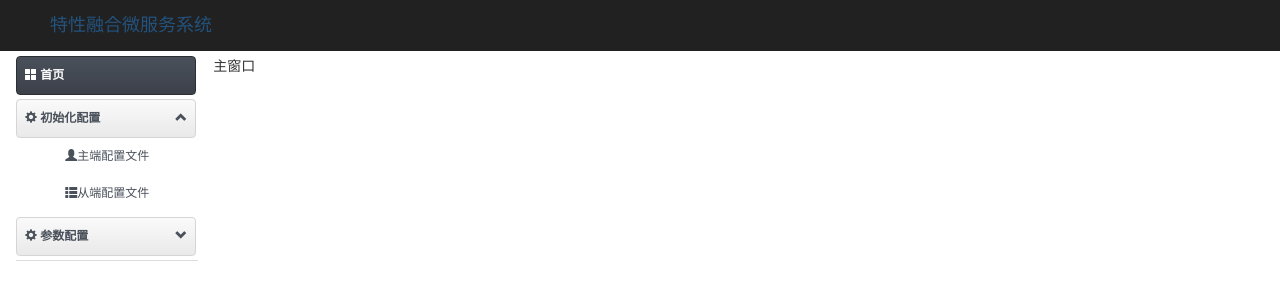
After one commit to solarcreeper/python, a Flask app: template flask/web_service/app/templates/homepage.html in a window 1280 px wide, after a click on "初始化配置". The commit adds this page. Shown: the top 300 px of the page. Run offline with Flask 2, Linux system fonts and the light colour scheme; the template is opened without the code that fills it, so the values that code supplies are empty; some libraries are stand-ins or nearby versions.

Commit message:
homepage

```diff
--- a/flask/web/app/__init__.py
+++ b/flask/web/app/__init__.py
@@ -4,7 +4,6 @@ from flask_login import LoginManager
 from flask_openid import OpenID
 from flask_sqlalchemy import SQLAlchemy
 from config import basedir
-from app import views, models
 
 app = Flask(__name__)
 app.config.from_object('config')
@@ -12,4 +11,7 @@ db = SQLAlchemy(app)
 
 lm = LoginManager()
 lm.init_app(app)
+lm.login_view = 'login'
 oid = OpenID(app, os.path.join(basedir, 'tmp'))
+
+from app import views, models
--- a/flask/web/app/models.py
+++ b/flask/web/app/models.py
@@ -1,5 +1,4 @@
 from app import db
-
 
 class User(db.Model):
     id = db.Column(db.Integer, primary_key=True)
@@ -21,7 +20,6 @@ class User(db.Model):
     def __repr__(self):
         return '<User %r' % (self.nickname)
 
-
 class Post(db.Model):
     id = db.Column(db.Integer, primary_key=True)
     body = db.Column(db.String(140))
--- a/flask/web/app/templates/index.html
+++ b/flask/web/app/templates/index.html
@@ -1,7 +1,11 @@
+<!-- extend base layout -->
 {% extends "base.html" %}
+
 {% block content %}
 <h1>Hi, {{user.nickname}}!</h1>
 {% for post in posts %}
-<div><p>{{post.author.nickname}} says: <b>{{post.body}}</b></p></div>
+<p>
+  {{post.author.nickname}} says: <b>{{post.body}}</b>
+</p>
 {% endfor %}
 {% endblock %}
--- a/flask/web/app/views.py
+++ b/flask/web/app/views.py
@@ -1,8 +1,18 @@
-from flask import render_template, flash, redirect
-from app import app
+from flask import render_template, flash, redirect, session, url_for, request, g
+from flask.ext.login import login_user, logout_user, current_user, login_required
+from app import app, db, lm, oid
 from .forms import LoginForm
+from .models import User
+# index view function suppressed for brevity
 
-# index view function suppressed for brevity
+
+@lm.user_loader
+def load_user(id):
+    return User.query.get(int(id))
+
+@app.before_request
+def before_request():
+    g.user = current_user
 
 @app.route('/login', methods = ['GET', 'POST'])
 def login():
@@ -14,3 +24,61 @@ def login():
         title = 'Sign In',
         form = form,
         providers = app.config['OPENID_PROVIDERS'])
+
+@oid.loginhandler
+def login():
+    if g.user is not None and g.user.is_authenticated():
+        return redirect(url_for('index'))
+    form = LoginForm()
+    if form.validate_on_submit():
+        session['remember_me'] = form.remember_me.data
+        return oid.try_login(form.openid.data, ask_for=['nickname', 'email'])
+    return render_template('login.html',
+                           title='Sign In',
+                           form=form,
+                           providers=app.config['OPENID_PROVIDERS'])
+
+@oid.after_login
+def after_login(resp):
+    if resp.email is None or resp.email == "":
+        flash('Invalid login. Please try again.')
+        return redirect(url_for('login'))
+    user = User.query.filter_by(email=resp.email).first()
+    if user is None:
+        nickname = resp.nickname
+        if nickname is None or nickname == "":
+            nickname = resp.email.split('@')[0]
+        user = User(nickname=nickname, email=resp.email)
+        db.session.add(user)
+        db.session.commit()
+    remember_me = False
+    if 'remember_me' in session:
+        remember_me = session['remember_me']
+        session.pop('remember_me', None)
+    login_user(user, remember = remember_me)
+    return redirect(request.args.get('next') or url_for('index'))
+
+@app.route('/')
+@app.route('/index')
+@login_required
+def index():
+    user = g.user
+    posts = [
+        {
+            'author': { 'nickname': 'John' },
+            'body': 'Beautiful day in Portland!'
+        },
+        {
+            'author': { 'nickname': 'Susan' },
+            'body': 'The Avengers movie was so cool!'
+        }
+    ]
+    return render_template('index.html',
+        title = 'Home',
+        user = user,
+        posts = posts)
+
+@app.route('/logout')
+def logout():
+    logout_user()
+    return redirect(url_for('index'))
--- a/flask/web/db_create.py
+++ b/flask/web/db_create.py
@@ -1,8 +1,8 @@
 #!flask/bin/python
 from migrate.versioning import api
-from config import SQLALCHEMY_DATABASE_URI
-from config import SQLALCHEMY_MIGRATE_REPO
-from app import db
+from .config import SQLALCHEMY_DATABASE_URI
+from .config import SQLALCHEMY_MIGRATE_REPO
+from .app import db
 import os.path
 db.create_all()
 if not os.path.exists(SQLALCHEMY_MIGRATE_REPO):
--- /dev/null
+++ b/flask/web_service/app/__init__.py
@@ -0,0 +1,4 @@
+from flask import Flask
+
+app = Flask(__name__)
+from app import views
--- /dev/null
+++ b/flask/web_service/app/templates/homepage.html
@@ -0,0 +1,154 @@
+<!DOCTYPE html>
+<html lang="en">
+<head>
+    <meta charset="UTF-8">
+    <title>CFT Service</title>
+    <link href="http://cdn.bootcss.com/bootstrap/3.2.0/css/bootstrap.min.css" rel="stylesheet">
+    <style>
+        #main-nav {
+            margin-left: 1px;
+        }
+
+        #main-nav.nav-tabs.nav-stacked > li > a {
+            padding: 10px 8px;
+            font-size: 12px;
+            font-weight: 600;
+            color: #4A515B;
+            background: #E9E9E9;
+            background: -moz-linear-gradient(top, #FAFAFA 0%, #E9E9E9 100%);
+            background: -webkit-gradient(linear, left top, left bottom, color-stop(0%, #FAFAFA), color-stop(100%, #E9E9E9));
+            background: -webkit-linear-gradient(top, #FAFAFA 0%, #E9E9E9 100%);
+            background: -o-linear-gradient(top, #FAFAFA 0%, #E9E9E9 100%);
+            background: -ms-linear-gradient(top, #FAFAFA 0%, #E9E9E9 100%);
+            background: linear-gradient(top, #FAFAFA 0%, #E9E9E9 100%);
+            filter: progid:DXImageTransform.Microsoft.gradient(startColorstr='#FAFAFA', endColorstr='#E9E9E9');
+            -ms-filter: "progid:DXImageTransform.Microsoft.gradient(startColorstr='#FAFAFA', endColorstr='#E9E9E9')";
+            border: 1px solid #D5D5D5;
+            border-radius: 4px;
+        }
+
+        #main-nav.nav-tabs.nav-stacked > li > a > span {
+            color: #4A515B;
+        }
+
+        #main-nav.nav-tabs.nav-stacked > li.active > a, #main-nav.nav-tabs.nav-stacked > li > a:hover {
+            color: #FFF;
+            background: #3C4049;
+            background: -moz-linear-gradient(top, #4A515B 0%, #3C4049 100%);
+            background: -webkit-gradient(linear, left top, left bottom, color-stop(0%, #4A515B), color-stop(100%, #3C4049));
+            background: -webkit-linear-gradient(top, #4A515B 0%, #3C4049 100%);
+            background: -o-linear-gradient(top, #4A515B 0%, #3C4049 100%);
+            background: -ms-linear-gradient(top, #4A515B 0%, #3C4049 100%);
+            background: linear-gradient(top, #4A515B 0%, #3C4049 100%);
+            filter: progid:DXImageTransform.Microsoft.gradient(startColorstr='#4A515B', endColorstr='#3C4049');
+            -ms-filter: "progid:DXImageTransform.Microsoft.gradient(startColorstr='#4A515B', endColorstr='#3C4049')";
+            border-color: #2B2E33;
+        }
+
+        #main-nav.nav-tabs.nav-stacked > li.active > a, #main-nav.nav-tabs.nav-stacked > li > a:hover > span {
+            color: #FFF;
+        }
+
+        #main-nav.nav-tabs.nav-stacked > li {
+            margin-bottom: 4px;
+        }
+
+        /*定义二级菜单样式*/
+        .secondmenu a {
+            font-size: 10px;
+            color: #4A515B;
+            text-align: center;
+        }
+
+        .navbar-static-top {
+            background-color: #212121;
+            margin-bottom: 5px;
+        }
+
+        .navbar-brand {
+            background: url('') no-repeat 10px 8px;
+            display: inline-block;
+            vertical-align: middle;
+            padding-left: 50px;
+            color: #fff;
+        }
+
+        .nav-header.collapsed > span.glyphicon-chevron-toggle:before {
+            content: "\e114";
+        }
+
+        .nav-header > span.glyphicon-chevron-toggle:before {
+            content: "\e113";
+        }
+
+        .secondmenu a {
+            font-size: 12px;
+            color: #4A515B;
+            text-align: center;
+        }
+
+        .secondmenu li.active {
+            background-color: #eee;
+            border-color: #428bca;
+        }
+
+        .selectOne {
+            cursor: pointer;
+        }
+    </style>
+</head>
+<body>
+<div class="navbar navbar-duomi navbar-static-top" role="navigation">
+    <div class="container-fluid">
+        <div class="navbar-header">
+            <a class="navbar-brand" href="/homepage" id="logo">特性融合微服务系统
+            </a>
+        </div>
+    </div>
+</div>
+<div class="container-fluid">
+    <div class="row">
+        <div class="col-md-2">
+            <ul id="main-nav" class="nav nav-tabs nav-stacked" style="">
+                <li class="active">
+                    <a href="homepage">
+                        <i class="glyphicon glyphicon-th-large"></i>
+                        首页
+                    </a>
+                </li>
+                <li>
+                    <a href="#configFile" class="nav-header collapsed" data-toggle="collapse">
+                        <i class="glyphicon glyphicon-cog"></i>
+                        初始化配置
+                        <span class="pull-right glyphicon glyphicon-chevron-toggle"></span>
+                    </a>
+                    <ul id="configFile" class="nav nav-list collapse secondmenu" style="height: 0px;">
+                        <li><a href="#test1"><i class="glyphicon glyphicon-user"></i>主端配置文件</a></li>
+                        <li><a href="#test2"><i class="glyphicon glyphicon-th-list"></i>从端配置文件</a>
+                        </li>
+                    </ul>
+                </li>
+
+                <li>
+                    <a href="#paramSetting" class="nav-header collapsed" data-toggle="collapse">
+                        <i class="glyphicon glyphicon-cog"></i>
+                        参数配置
+                        <span class="pull-right glyphicon glyphicon-chevron-toggle"></span>
+                    </a>
+                    <ul id="paramSetting" class="nav nav-list collapse secondmenu" style="height: 0px;">
+                        <li><a href="#test3"><i class="glyphicon glyphicon-user"></i></i>所有配置</a></li>
+                        <li><a href="#test4"><i class="glyphicon glyphicon-th-list"></i>新增配置</a></li>
+                    </ul>
+                </li>
+
+            </ul>
+        </div>
+        <div class="content">
+            主窗口
+        </div>
+    </div>
+</div>
+<script src="http://cdn.bootcss.com/jquery/2.1.1/jquery.min.js"></script>
+<script src="http://cdn.bootcss.com/bootstrap/3.2.0/js/bootstrap.min.js"></script>
+</body>
+</html>
--- /dev/null
+++ b/flask/web_service/run.py
@@ -0,0 +1,3 @@
+from app import app
+
+app.run(debug=True)
```
Also changed, not shown: flask/web/app/templates/base.html (+6 -1 lines), flask/web/app/templates/login.html (+10 -10 lines), flask/web_service/app/templates/test1.html (added, +10 -0 lines), flask/web_service/app/views.py (added, +7 -0 lines).
